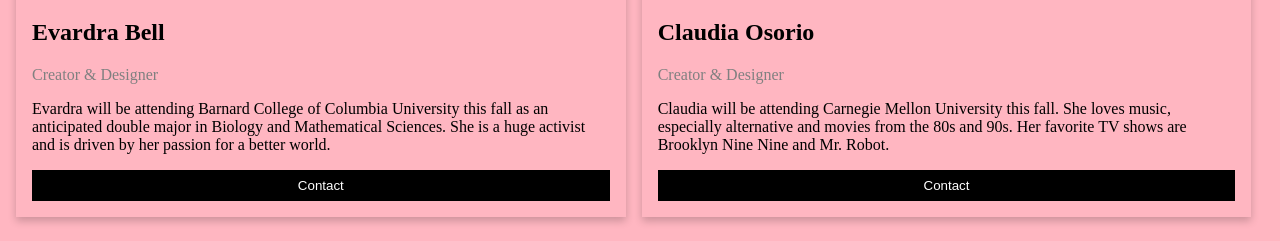
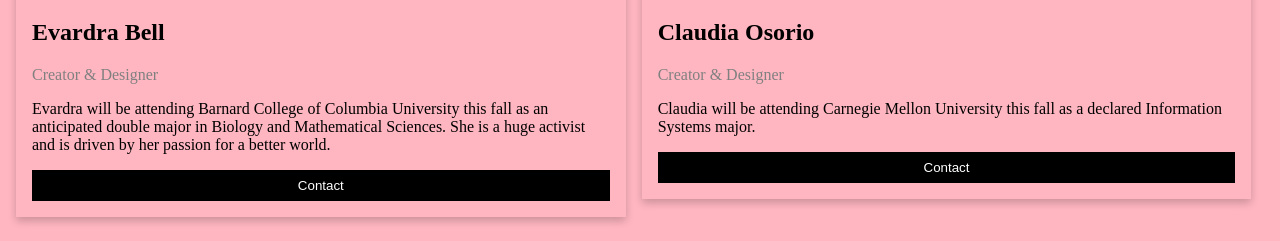
Before and after one commit to claudia0sorio/ACTivism, a Python web app: template templates/about_us.html in a window 1280 px wide. Shown: the part 829-1070 px from the top of the page. Run offline with Jinja, Linux system fonts and the light colour scheme; the template is opened without the code that fills it, so the values that code supplies are empty.

Commit message:
as,jndf.,ajsdn

```diff
--- a/templates/about_us.html
+++ b/templates/about_us.html
@@ -49,7 +49,7 @@
       <div class="container">
         <h2>Claudia Osorio</h2>
         <p class="title">Creator & Designer</p>
-        <p>Claudia will be attending Carnegie Mellon University this fall. She loves music, especially alternative and movies from the 80s and 90s. Her favorite TV shows are Brooklyn Nine Nine and Mr. Robot.</p>
+        <p>Claudia will be attending Carnegie Mellon University this fall as a declared Information Systems major.</p>
         <p><button class="button">Contact</button></p>
       </div>
     </div>
```
